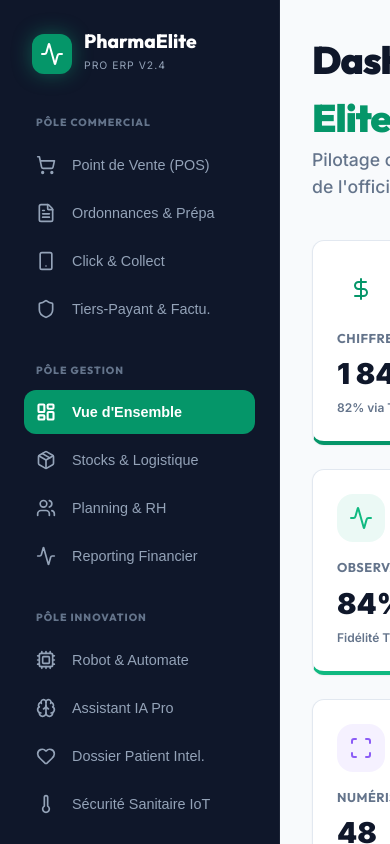
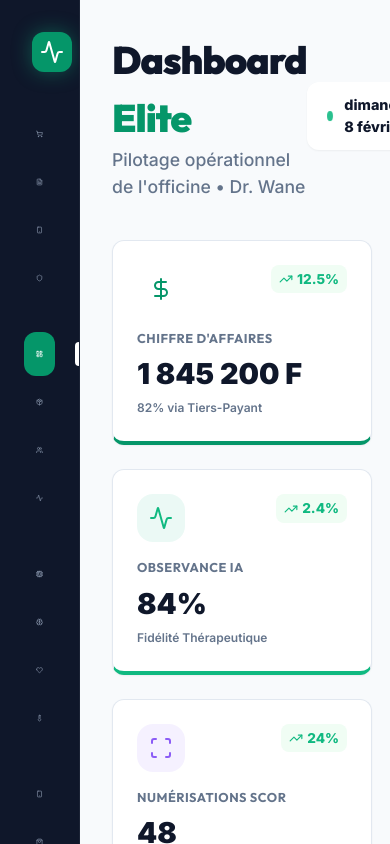
Before and after one commit to mamadouelimanewane/pharmacie, a React (Vite) app: page / in a window 390 px wide. Built offline with nearby package versions, Linux system fonts and the light colour scheme.

Commit message:
Fix mobile sidebar UX: auto-collapse on selection and default closed on small screens

```diff
--- a/src/components/Sidebar.jsx
+++ b/src/components/Sidebar.jsx
@@ -47,7 +47,14 @@ const MENU_SECTIONS = [
 ];
 
 export default function Sidebar({ activeTab, setActiveTab }) {
-  const [collapsed, setCollapsed] = useState(false);
+  const [collapsed, setCollapsed] = useState(window.innerWidth < 768);
+
+  const handleItemClick = (id) => {
+    setActiveTab(id);
+    if (window.innerWidth < 768) {
+      setCollapsed(true);
+    }
+  };
 
   return (
     <div className="sidebar" style={{
@@ -119,7 +126,7 @@ export default function Sidebar({ activeTab, setActiveTab }) {
                 return (
                   <li key={item.id}>
                     <button
-                      onClick={() => setActiveTab(item.id)}
+                      onClick={() => handleItemClick(item.id)}
                       title={collapsed ? item.label : ''}
                       style={{
                         width: '100%',
```
